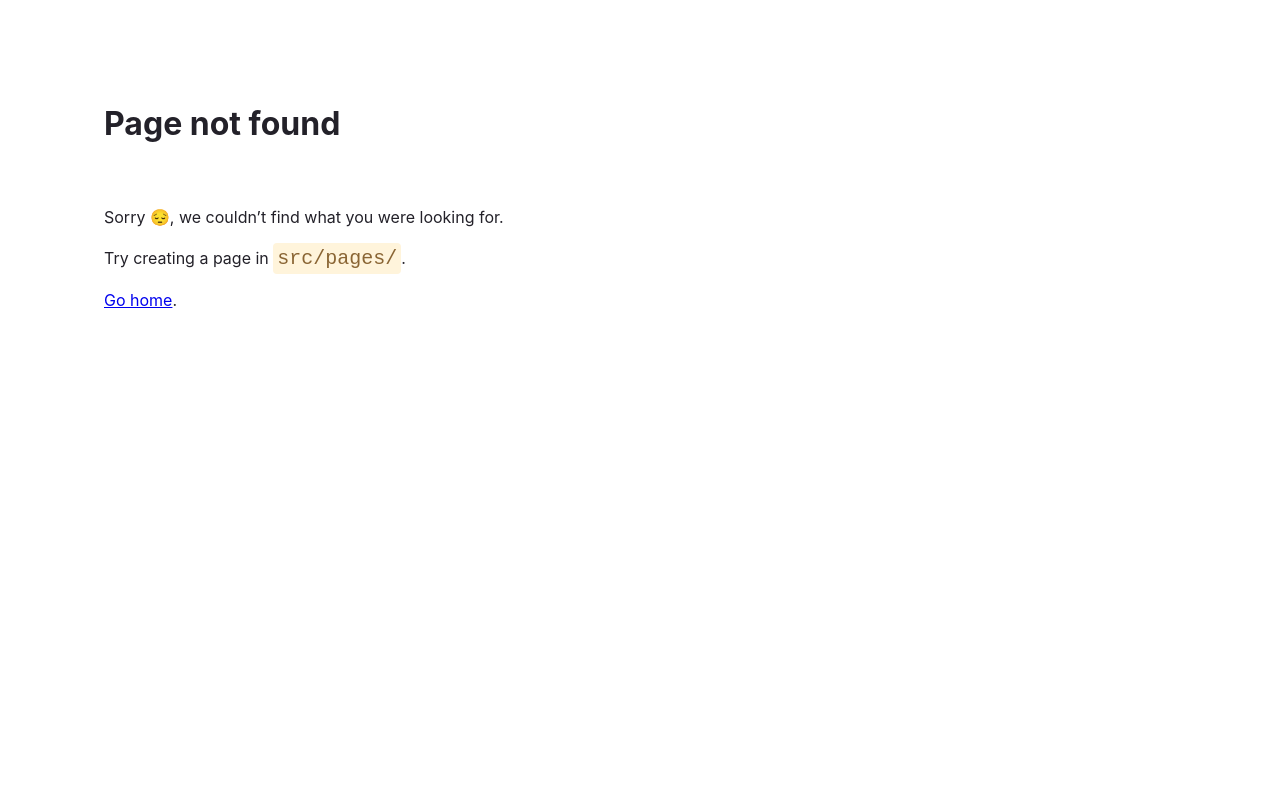
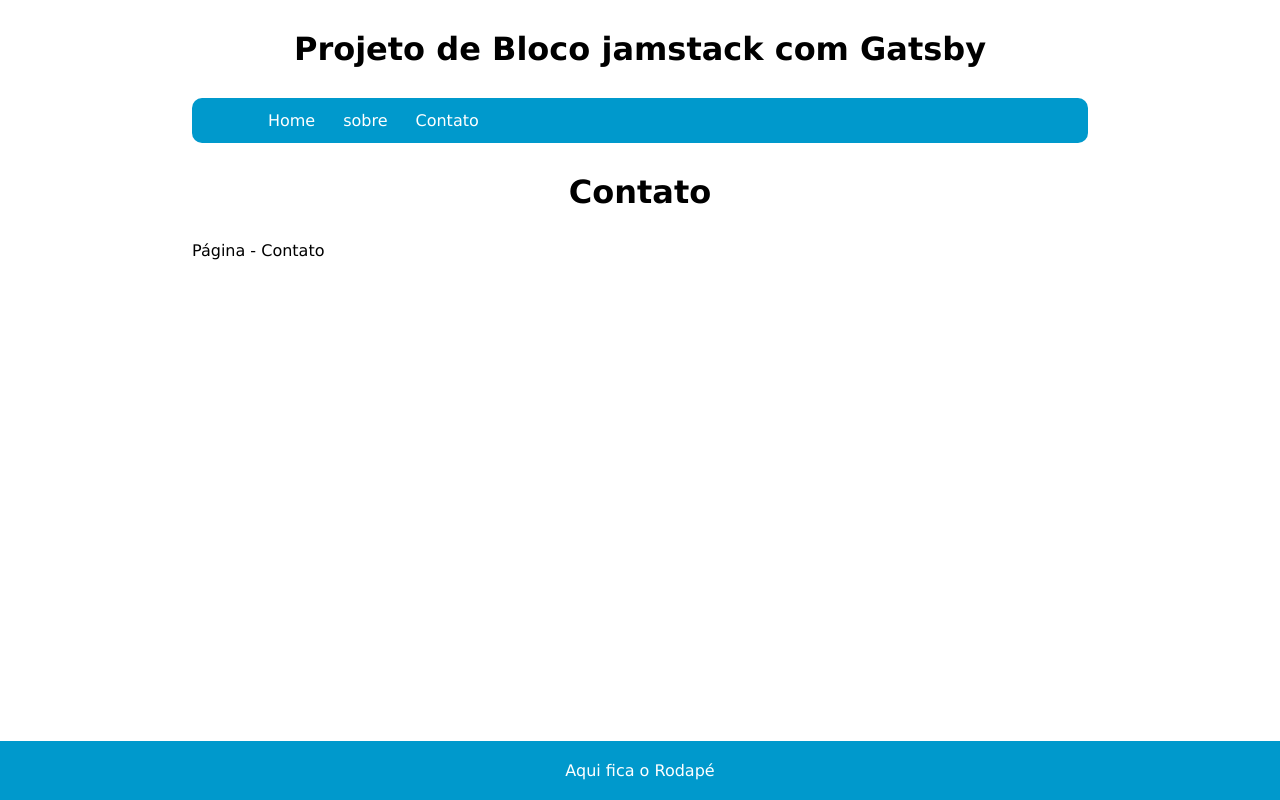
Before and after one commit to ronaldotj2002/jamstack_with_gatsby, a Gatsby site: page /contato in a window 1280 px wide. Before the commit this address had no page. Built offline with nearby package versions, Linux system fonts and the light colour scheme; Gatsby itself is replaced by a stand-in of ours.

Commit message:
Inclusão do menu .mdx

```diff
--- /dev/null
+++ b/_include/menu.mdx
@@ -0,0 +1,3 @@
+- [Home](/)
+- [sobre](/sobre)
+- [Contato](/contato)
--- a/gatsby-config.js
+++ b/gatsby-config.js
@@ -5,5 +5,15 @@
   siteMetadata: {
     siteUrl: `https://jamstack-with-gatsby.vercel.app/`,
   },
-  plugins: [],
+  plugins: [
+    `gatsby-plugin-mdx`,
+    {
+      resolve: `gatsby-source-filesystem`,
+      options: {
+        name: `pages`,
+        path: `${__dirname}/_include`,
+      },
+    },
+  ],
+
 }
--- a/package.json
+++ b/package.json
@@ -15,7 +15,10 @@
     "clean": "gatsby clean"
   },
   "dependencies": {
+    "@mdx-js/react": "^3.0.0",
     "gatsby": "^5.12.4",
+    "gatsby-plugin-mdx": "^5.12.3",
+    "gatsby-source-filesystem": "^5.12.1",
     "react": "^18.2.0",
     "react-dom": "^18.2.0"
   }
--- a/src/components/layout.css
+++ b/src/components/layout.css
@@ -4,6 +4,11 @@
 
 body {
     font-family:'Lucida Sans', 'Lucida Sans Regular', 'Lucida Grande', 'Lucida Sans Unicode', Geneva, Verdana, sans-serif;
+}
+
+.container {
+	width: 70%;
+	margin: 0 auto;
 }
 
 h1 {
@@ -47,3 +52,17 @@
 	color: #0099CC;
 	background: #F2F2F2;
 }
+
+footer {
+	width: 100%;
+	background: #0099CC;
+	color: #FFF;
+	min-height: 45px;
+	position: absolute;
+	bottom: 0;
+}
+
+footer p {
+	text-align: center;
+	margin:20px 0;
+}
--- a/src/components/layout.js
+++ b/src/components/layout.js
@@ -1,32 +1,41 @@
 import * as React from 'react';
 import { Link } from 'gatsby';
 import "./layout.css"
+import Menu from '../../_include/menu.mdx'
 
 
 const Layout = ({ pageTitle, children }) => {
     return  (
         <div>
-           <header>
+           <header className="container">
 
            <h1>Projeto de Bloco jamstack com Gatsby</h1>
 
             <nav id='menu'>
-                <ul>
+                <Menu />
+                {/* <ul>
                     <li>
                         <Link to="/">Início</Link>
                     </li>
                     <li>
-                        <Link to="/sobre">Página 2</Link>
+                        <Link to="/sobre">Sobre</Link>
                     </li>
-                </ul>
+                    <li>
+                        <Link to="/contato">Contato</Link>
+                    </li>
+                </ul> */}
             </nav>
            </header>
 
-            <main>
+            <main className="container">
                 <h1>{ pageTitle }</h1>
                 { children }
             </main>
 
+
+            <footer>
+                <p>Aqui fica o Rodapé</p>
+            </footer>
         </div>
     )
 }
--- /dev/null
+++ b/src/pages/contato.js
@@ -0,0 +1,13 @@
+import * as React from "react"
+import Layout from '../components/layout'
+
+const Conato = () => {
+  return (
+    <Layout pageTitle="Contato">
+    <p>Página -  Contato</p>
+    </Layout>
+  )
+}
+
+export const Head = () => <title>Contato</title>
+export default Conato;
--- a/src/pages/sobre.js
+++ b/src/pages/sobre.js
@@ -3,7 +3,7 @@
 
 const Sobre = () => {
   return (
-    <Layout pageTitle="Home Page">
+    <Layout pageTitle="Sobre">
     <p>Página -  Sobre</p>
     </Layout>
   )
```
Also changed, not shown: 1 other file.
